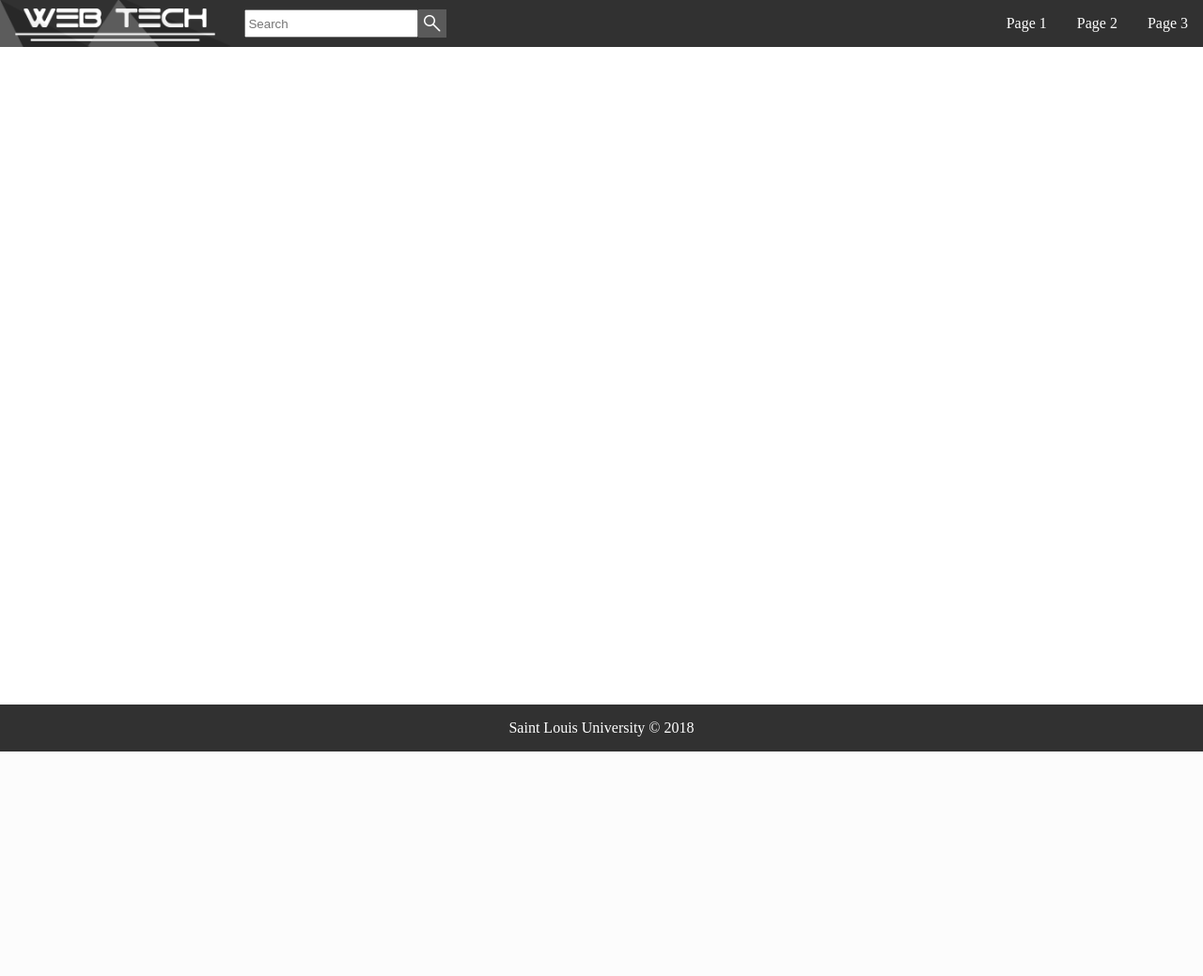
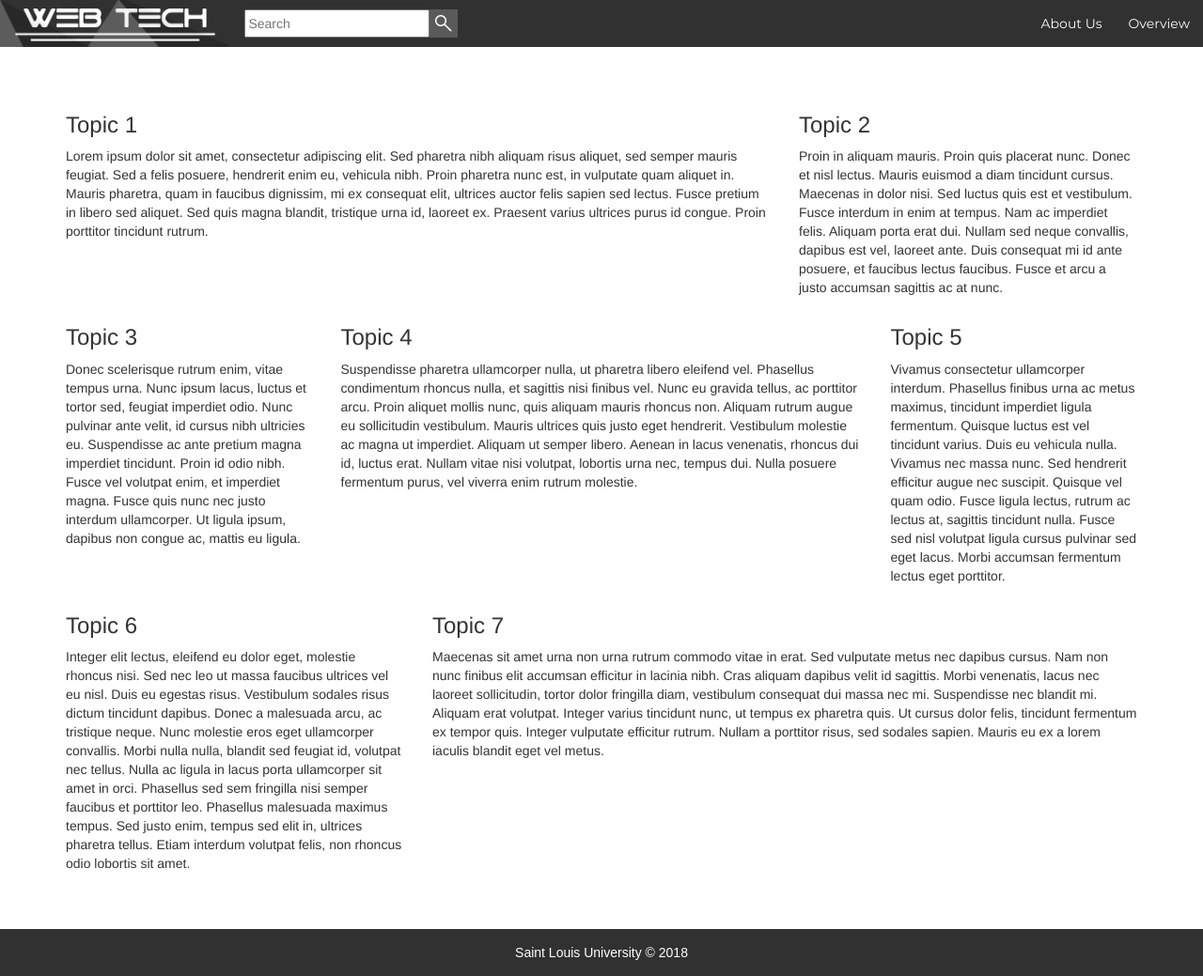
Before and after one commit to CarvillePanawan/Rizal-Huling-Kabanata, a PHP site: page / in a window 1280 px wide. Shown: the whole page at 94% size. Before the commit the page ends 800 px from the top, so only its background shows below. Run offline with PHP 8.4, Linux system fonts and the light colour scheme; some web fonts are replaced.

Commit message:
Added updates to the initial layout of the UI.

```diff
--- a/Website/index.html
+++ b/Website/index.html
@@ -6,25 +6,66 @@
 	<meta charset="UTF-8">
 	<title>Webtech Finals</title>
 	<link rel="stylesheet" type="text/css" href="style/skeleton.css">
+	<link rel="stylesheet" type="text/css" href="style/fonts.css">
+	<link rel="stylesheet" type="text/css" href="style/index.css">
+
+	<meta name="viewport" content="width=device-width, initial-scale=1">
+  	<link rel="stylesheet" href="https://maxcdn.bootstrapcdn.com/bootstrap/3.3.7/css/bootstrap.min.css">
+  	<script src="https://ajax.googleapis.com/ajax/libs/jquery/3.3.1/jquery.min.js"></script>
+  	<script src="https://maxcdn.bootstrapcdn.com/bootstrap/3.3.7/js/bootstrap.min.js"></script>
 </head>
 
 <body>
-	<div class="container">
+	<div class="container-a">
 		<div class="header">
 			<div class="header-left">
 				<img id="header-img" src="images/header.png" alt="website header">
 				<input id="search-bar" type="text" placeholder="Search">
 				<button id="search-btn"></button>
 			</div>
-			<ul class="nav">
-				<li><a>Page 1</a></li>
-				<li><a>Page 2</a></li>
-				<li><a>Page 3</a></li>
+			<ul class="nav-a">
+				<li><a class="custom-a">About Us</a></li>
+				<li><a class="custom-a">Overview</a></li>
 			</ul>
 		</div>
 
 		<div class="body">
-
+			<div class="container">
+			<div class="row equal">
+				<div class="col-sm-8 custom-col">
+				<h3>Topic 1</h3>
+					<p>Lorem ipsum dolor sit amet, consectetur adipiscing elit. Sed pharetra nibh aliquam risus aliquet, sed semper mauris feugiat. Sed a felis posuere, hendrerit enim eu, vehicula nibh. Proin pharetra nunc est, in vulputate quam aliquet in. Mauris pharetra, quam in faucibus dignissim, mi ex consequat elit, ultrices auctor felis sapien sed lectus. Fusce pretium in libero sed aliquet. Sed quis magna blandit, tristique urna id, laoreet ex. Praesent varius ultrices purus id congue. Proin porttitor tincidunt rutrum.</p>
+				</div>
+				<div class="col-sm-4 custom-col">
+				<h3>Topic 2</h3>
+					<p>Proin in aliquam mauris. Proin quis placerat nunc. Donec et nisl lectus. Mauris euismod a diam tincidunt cursus. Maecenas in dolor nisi. Sed luctus quis est et vestibulum. Fusce interdum in enim at tempus. Nam ac imperdiet felis. Aliquam porta erat dui. Nullam sed neque convallis, dapibus est vel, laoreet ante. Duis consequat mi id ante posuere, et faucibus lectus faucibus. Fusce et arcu a justo accumsan sagittis ac at nunc.</p>
+				</div>
+			</div>
+			<div class="row equal">
+				<div class="col-sm-3 custom-col">
+				<h3>Topic 3</h3>
+					<p>Donec scelerisque rutrum enim, vitae tempus urna. Nunc ipsum lacus, luctus et tortor sed, feugiat imperdiet odio. Nunc pulvinar ante velit, id cursus nibh ultricies eu. Suspendisse ac ante pretium magna imperdiet tincidunt. Proin id odio nibh. Fusce vel volutpat enim, et imperdiet magna. Fusce quis nunc nec justo interdum ullamcorper. Ut ligula ipsum, dapibus non congue ac, mattis eu ligula.</p>
+				</div>
+				<div class="col-sm-6 custom-col">
+				<h3>Topic 4</h3>
+					<p>Suspendisse pharetra ullamcorper nulla, ut pharetra libero eleifend vel. Phasellus condimentum rhoncus nulla, et sagittis nisi finibus vel. Nunc eu gravida tellus, ac porttitor arcu. Proin aliquet mollis nunc, quis aliquam mauris rhoncus non. Aliquam rutrum augue eu sollicitudin vestibulum. Mauris ultrices quis justo eget hendrerit. Vestibulum molestie ac magna ut imperdiet. Aliquam ut semper libero. Aenean in lacus venenatis, rhoncus dui id, luctus erat. Nullam vitae nisi volutpat, lobortis urna nec, tempus dui. Nulla posuere fermentum purus, vel viverra enim rutrum molestie.</p>
+				</div>
+				<div class="col-sm-3 custom-col">
+				<h3>Topic 5</h3>
+					<p>Vivamus consectetur ullamcorper interdum. Phasellus finibus urna ac metus maximus, tincidunt imperdiet ligula fermentum. Quisque luctus est vel tincidunt varius. Duis eu vehicula nulla. Vivamus nec massa nunc. Sed hendrerit efficitur augue nec suscipit. Quisque vel quam odio. Fusce ligula lectus, rutrum ac lectus at, sagittis tincidunt nulla. Fusce sed nisl volutpat ligula cursus pulvinar sed eget lacus. Morbi accumsan fermentum lectus eget porttitor.</p>
+				</div>
+			</div>
+			<div class="row equal">
+				<div class="col-sm-4 custom-col">
+				<h3>Topic 6</h3>
+					<p>Integer elit lectus, eleifend eu dolor eget, molestie rhoncus nisi. Sed nec leo ut massa faucibus ultrices vel eu nisl. Duis eu egestas risus. Vestibulum sodales risus dictum tincidunt dapibus. Donec a malesuada arcu, ac tristique neque. Nunc molestie eros eget ullamcorper convallis. Morbi nulla nulla, blandit sed feugiat id, volutpat nec tellus. Nulla ac ligula in lacus porta ullamcorper sit amet in orci. Phasellus sed sem fringilla nisi semper faucibus et porttitor leo. Phasellus malesuada maximus tempus. Sed justo enim, tempus sed elit in, ultrices pharetra tellus. Etiam interdum volutpat felis, non rhoncus odio lobortis sit amet.</p>
+				</div>
+				<div class="col-sm-8 custom-col">
+				<h3>Topic 7</h3>
+					<p>Maecenas sit amet urna non urna rutrum commodo vitae in erat. Sed vulputate metus nec dapibus cursus. Nam non nunc finibus elit accumsan efficitur in lacinia nibh. Cras aliquam dapibus velit id sagittis. Morbi venenatis, lacus nec laoreet sollicitudin, tortor dolor fringilla diam, vestibulum consequat dui massa nec mi. Suspendisse nec blandit mi. Aliquam erat volutpat. Integer varius tincidunt nunc, ut tempus ex pharetra quis. Ut cursus dolor felis, tincidunt fermentum ex tempor quis. Integer vulputate efficitur rutrum. Nullam a porttitor risus, sed sodales sapien. Mauris eu ex a lorem iaculis blandit eget vel metus.</p>
+				</div>
+			</div>
+		</div>
 		</div>
 
 		<div class="footer">Saint Louis University &copy; 2018</div>
--- a/Website/style/fonts.css
+++ b/Website/style/fonts.css
@@ -0,0 +1,31 @@
+@font-face {
+	font-family: "Montserrat-Regular";
+	src: url(fonts/Montserrat/Montserrat-Regular.ttf);
+}
+
+@font-face {
+	font-family: "Montserrat-Bold";
+	src: url(fonts/Montserrat/Montserrat-Bold.ttf);
+}
+
+@font-face {
+	font-family: "Josefin-Sans-Regular";
+	src: url(fonts/Josefin-Sans/Josefin-Sans-Regular.ttf);
+}
+
+@font-face {
+	font-family: "Josefin-Sans-Bold";
+	src: url(fonts/Josefin-Sans/Josefin-Sans-Bold.ttf);
+}
+
+.nav-a {
+	font-family: "Montserrat-Regular", "Century Gothic", sans-serif;
+}
+
+input {
+	font-family: "Josefin-Sans-Regular", "Century Gothic", sans-serif;
+}
+
+.footer {
+	font-family: "Josefin-Sans-Regular", "Century Gothic", sans-serif;
+}
--- /dev/null
+++ b/Website/style/index.css
@@ -0,0 +1,18 @@
+.custom-col {
+	transition: box-shadow 0.2s ease;
+}
+
+.custom-col:hover {
+	cursor: pointer;
+	box-shadow: 0 0 10px 10px rgba(0, 0, 0, 0.5);
+}
+
+.equal {
+	display: flex;
+	display: -webkit-flex;
+	flex-wrap: wrap;
+}
+
+.container {
+	padding: 50px 0 50px 0;
+}
--- a/Website/style/skeleton.css
+++ b/Website/style/skeleton.css
@@ -6,6 +6,9 @@
 	width: 100%;
 	display: flex;
 	justify-content: space-between;
+	flex-wrap: wrap;
+	flex-flow: row;
+	z-index: 999;
 }
 
 .header #header-img {
@@ -18,13 +21,13 @@
 	opacity: 1;
 }
 
-.nav {
+.nav-a {
 	list-style: none;
 	margin: 0;
 	padding: 0;
 }
 
-.nav li {
+.nav-a li {
 	color: #fff;
 	display: flex;
 	justify-content: center;
@@ -34,9 +37,14 @@
 	padding: 0 1em 0 1em;
 }
 
-.nav li:hover {
+.nav-a li:hover {
 	cursor: pointer;
 	background-color: rgba(255,255,255, 0.2);
+}
+
+.custom-a {
+	text-decoration: none;
+	color: #fff;
 }
 
 .header-left {
@@ -49,6 +57,8 @@
 	position: relative;
 	height: 30px;
 	margin-left: 15px;
+	padding-right: 10px;
+	width: auto;
 }
 
 #search-btn {
@@ -65,8 +75,7 @@
 }
 
 .body {
-	padding: 10px;
-	padding-bottom: 50px;
+	padding: 50px 10px 50px 10px;
 }
 
 .footer {
@@ -81,7 +90,7 @@
 	color: #fff;
 }
 
-.container {
+.container-a {
 	min-height: 100%;
 	position: relative;
 }
```
Also changed, not shown: Website/style/fonts/Josefin_Sans/JosefinSans-Bold.ttf (added), Website/style/fonts/Josefin_Sans/JosefinSans-Regular.ttf (added), Website/style/fonts/Montserrat/Montserrat-Bold.ttf (added), Website/style/fonts/Montserrat/Montserrat-Regular.ttf (added).
